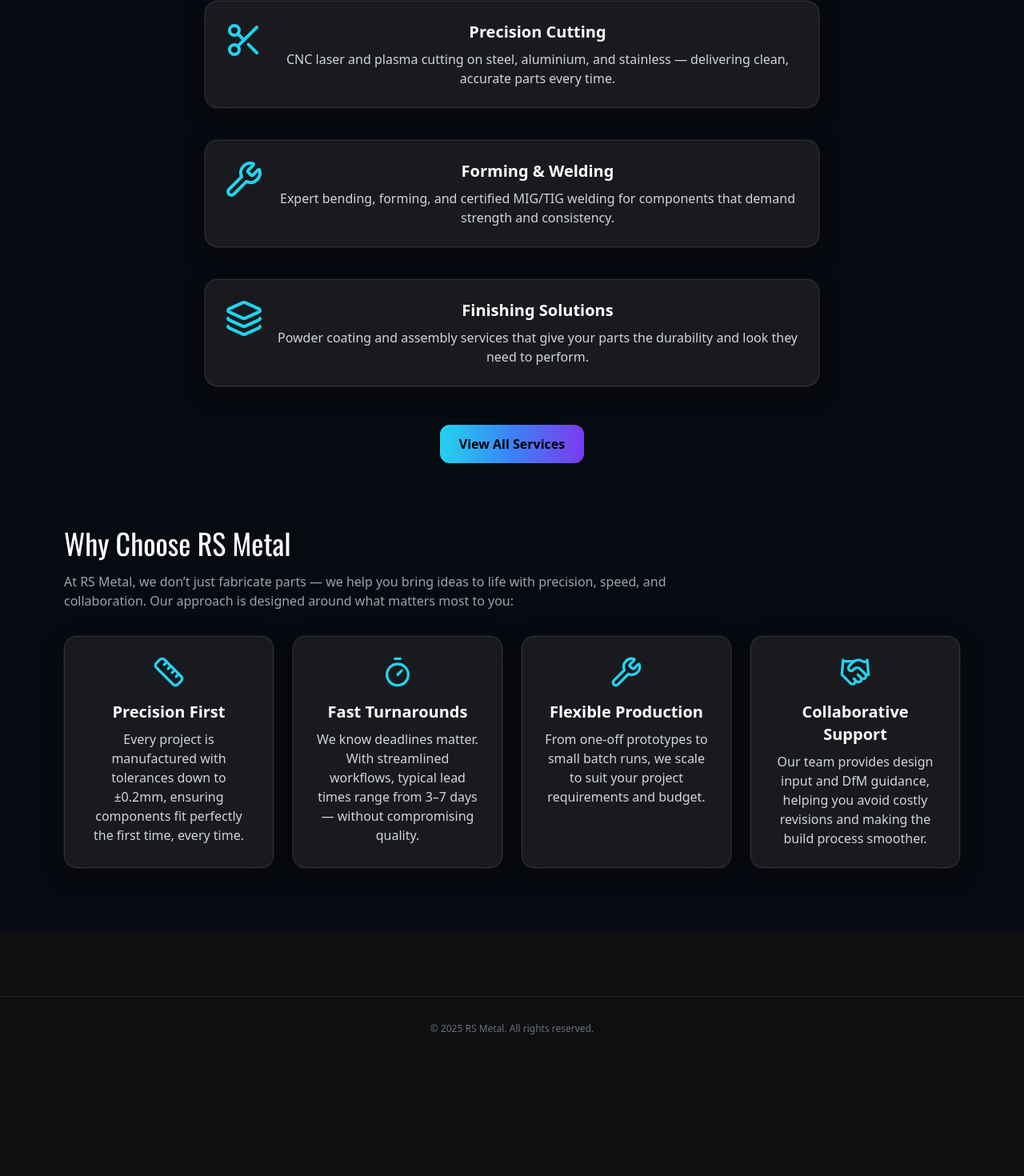
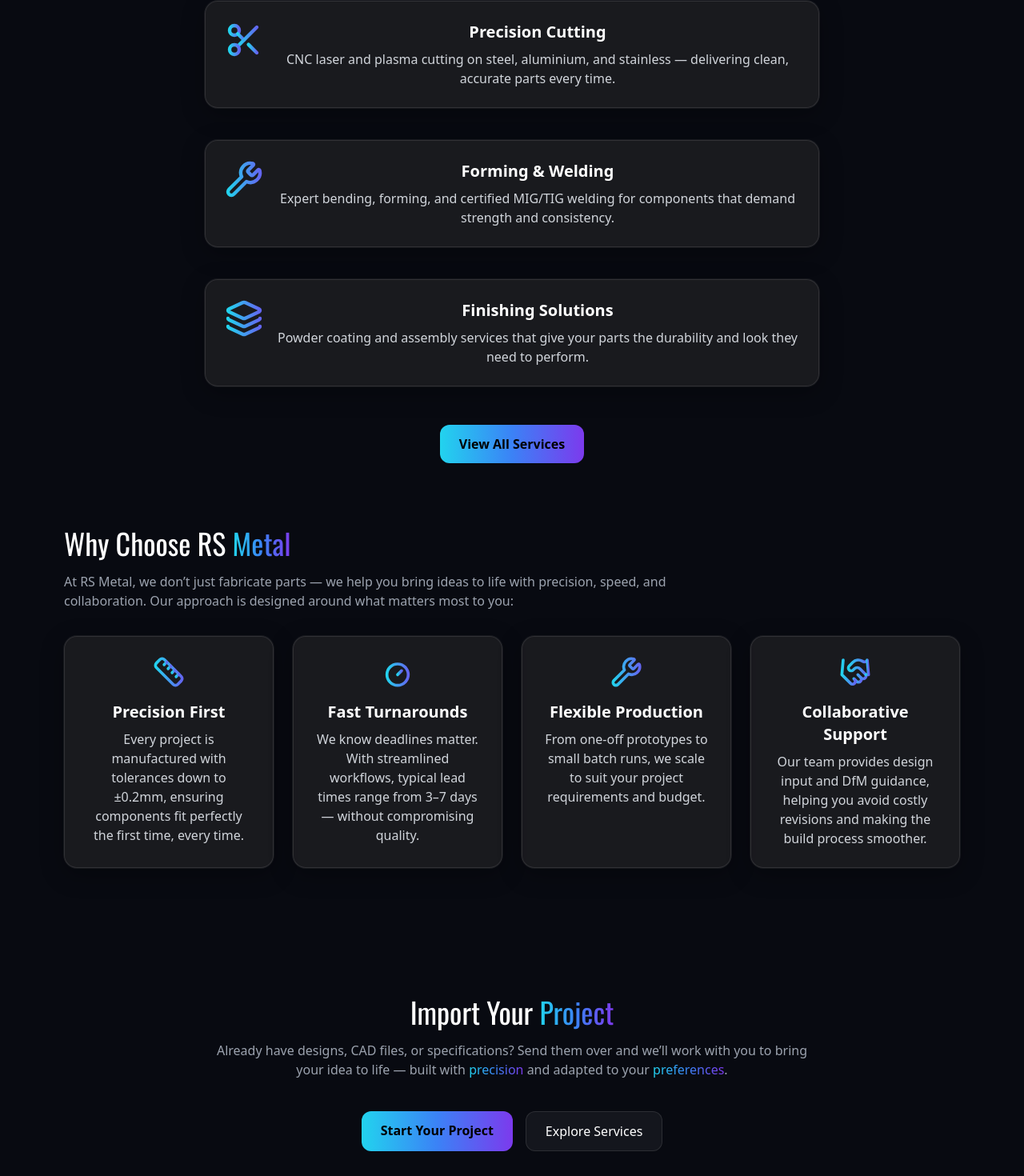
Before and after one commit to Ryouske16/rs-metal, a Next.js app: page / in a window 1280 px wide. Shown: the part 1134-2604 px from the top of the page at 80% size. Before the commit the page ends 2460 px from the top, so only its background shows below. Built offline with nearby package versions, Linux system fonts and the light colour scheme.

Commit message:
developed homepage more

```diff
--- a/app/page.tsx
+++ b/app/page.tsx
@@ -17,24 +17,51 @@
   Layers,
 } from "lucide-react";
 
+// ✅ Shared gradient ID
+const gradientId = "cyan-violet";
+
 const values = [
   {
-    icon: <Ruler className="w-10 h-10 mx-auto text-cyan-400" />,
+    icon: (
+      <Ruler
+        className="w-10 h-10 mx-auto"
+        stroke={`url(#${gradientId})`}
+        strokeWidth={2.2}
+      />
+    ),
     title: "Precision First",
     desc: "Every project is manufactured with tolerances down to ±0.2mm, ensuring components fit perfectly the first time, every time.",
   },
   {
-    icon: <Timer className="w-10 h-10 mx-auto text-cyan-400" />,
+    icon: (
+      <Timer
+        className="w-10 h-10 mx-auto"
+        stroke={`url(#${gradientId})`}
+        strokeWidth={2.2}
+      />
+    ),
     title: "Fast Turnarounds",
     desc: "We know deadlines matter. With streamlined workflows, typical lead times range from 3–7 days — without compromising quality.",
   },
   {
-    icon: <Wrench className="w-10 h-10 mx-auto text-cyan-400" />,
+    icon: (
+      <Wrench
+        className="w-10 h-10 mx-auto"
+        stroke={`url(#${gradientId})`}
+        strokeWidth={2.2}
+      />
+    ),
     title: "Flexible Production",
     desc: "From one-off prototypes to small batch runs, we scale to suit your project requirements and budget.",
   },
   {
-    icon: <Handshake className="w-10 h-10 mx-auto text-cyan-400" />,
+    icon: (
+      <Handshake
+        className="w-10 h-10 mx-auto"
+        stroke={`url(#${gradientId})`}
+        strokeWidth={2.2}
+      />
+    ),
     title: "Collaborative Support",
     desc: "Our team provides design input and DfM guidance, helping you avoid costly revisions and making the build process smoother.",
   },
@@ -42,17 +69,35 @@
 
 const expertise = [
   {
-    icon: <Scissors className="w-12 h-12 text-cyan-400" />,
+    icon: (
+      <Scissors
+        className="w-12 h-12"
+        stroke={`url(#${gradientId})`}
+        strokeWidth={2.2}
+      />
+    ),
     title: "Precision Cutting",
     desc: "CNC laser and plasma cutting on steel, aluminium, and stainless — delivering clean, accurate parts every time.",
   },
   {
-    icon: <Wrench className="w-12 h-12 text-cyan-400" />,
+    icon: (
+      <Wrench
+        className="w-12 h-12"
+        stroke={`url(#${gradientId})`}
+        strokeWidth={2.2}
+      />
+    ),
     title: "Forming & Welding",
     desc: "Expert bending, forming, and certified MIG/TIG welding for components that demand strength and consistency.",
   },
   {
-    icon: <Layers className="w-12 h-12 text-cyan-400" />,
+    icon: (
+      <Layers
+        className="w-12 h-12"
+        stroke={`url(#${gradientId})`}
+        strokeWidth={2.2}
+      />
+    ),
     title: "Finishing Solutions",
     desc: "Powder coating and assembly services that give your parts the durability and look they need to perform.",
   },
@@ -62,7 +107,17 @@
   const images = ["/hero-welding.png", "/hero-cnc.png", "/hero-bending.png"];
 
   return (
-    <div>
+    <div className="relative">
+      {/* ✅ Global Gradient Defs (only needs to be defined once) */}
+      <svg className="absolute w-0 h-0">
+        <defs>
+          <linearGradient id={gradientId} x1="0%" y1="0%" x2="100%" y2="0%">
+            <stop stopColor="#22d3ee" offset="0%" /> {/* cyan-400 */}
+            <stop stopColor="#6366f1" offset="100%" /> {/* violet-600 */}
+          </linearGradient>
+        </defs>
+      </svg>
+
       {/* ✅ Hero Section */}
       <section className="py-20">
         <div className="max-w-6xl mx-auto px-4 grid md:grid-cols-2 gap-10 items-center">
@@ -126,8 +181,7 @@
               <p className="text-lg text-gray-300 leading-relaxed">
                 Welcome to RS Metal — where{" "}
                 <span className="gradient-text">advanced machinery</span> meets{" "}
-                <span className="gradient-text">skilled craftsmanship</span>.
-                From cutting and forming to welding and finishing, we deliver{" "}
+                <span className="gradient-text">skilled craftsmanship</span>. From cutting and forming to welding and finishing, we deliver{" "}
                 <span className="gradient-text">precision fabrication</span>{" "}
                 with reliability and care, ensuring your projects are completed
                 to the highest standards — on time and on budget.
@@ -149,29 +203,18 @@
               {expertise.map((srv, i) => (
                 <motion.div
                   key={srv.title}
-      className="card p-6 flex items-start gap-4 bg-gray-950/60 border border-white/10 rounded-xl cursor-pointer"
+                  className="card p-6 flex items-start gap-4 bg-gray-950/60 border border-white/10 rounded-xl cursor-pointer group"
                   initial={{ opacity: 0, x: i % 2 === 0 ? -40 : 40 }}
                   whileInView={{ opacity: 1, x: 0 }}
                   transition={{ duration: 0.6, delay: i * 0.2 }}
                   viewport={{ once: true, amount: 0.3 }}
-      whileHover="hover"
+                  whileHover={{ scale: 1.05 }} // 🔹 Pop-out
                 >
-      {/* Icon glows naturally on card hover */}
-      <motion.div
-        className="inline-block"
-        initial={{ scale: 0.5, opacity: 0 }}
-        whileInView={{ scale: 1, opacity: 1 }}
-        transition={{ duration: 0.5, delay: i * 0.2 }}
-        viewport={{ once: true }}
-        variants={{
-          hover: {
-            scale: 1.2,
-            filter: "drop-shadow(0 0 12px rgba(34,211,238,0.9))",
-          },
-        }}
-      >
+                  {/* Icon with glow */}
+                  <div className="relative">
+                    <div className="absolute inset-0 bg-gradient-to-r from-cyan-400 via-blue-500 to-violet-600 blur-lg opacity-0 group-hover:opacity-100 transition-opacity duration-500 rounded-full"></div>
                     {srv.icon}
-      </motion.div>
+                  </div>
 
                   <div>
                     <h3 className="text-xl font-semibold">{srv.title}</h3>
@@ -180,7 +223,6 @@
                 </motion.div>
               ))}
             </div>
-
 
             <Link
               href="/services"
@@ -192,7 +234,7 @@
 
           {/* Why Choose RS Metal */}
           <h2 className="text-3xl md:text-4xl font-oswald">
-            Why Choose RS Metal
+            Why Choose RS <span className="gradient-text">Metal</span>
           </h2>
           <p className="mt-4 text-gray-400 max-w-3xl">
             At RS Metal, we don’t just fabricate parts — we help you bring ideas
@@ -201,14 +243,83 @@
           </p>
 
           <div className="mt-8 grid md:grid-cols-2 lg:grid-cols-4 gap-6">
-            {values.map((v) => (
-              <div key={v.title} className="card p-6 text-center">
-                <div>{v.icon}</div>
+            {values.map((v, i) => (
+              <motion.div
+                key={v.title}
+                className="card p-6 text-center cursor-pointer"
+                initial={{ opacity: 0, y: 30 }}
+                whileInView={{ opacity: 1, y: 0 }}
+                transition={{ duration: 0.5, delay: i * 0.2 }}
+                viewport={{ once: true }}
+                whileHover={{ scale: 1.05 }} // 🔹 Pop-out
+              >
+                {v.icon}
                 <h3 className="mt-4 text-xl font-semibold">{v.title}</h3>
                 <p className="mt-2 text-gray-300">{v.desc}</p>
-              </div>
+              </motion.div>
             ))}
           </div>
+        </div>
+      </section>
+
+      {/* ✅ Import Your Project Section */}
+      <section className="py-20 bg-gray-950/50">
+        <div className="max-w-6xl mx-auto px-4 text-center">
+          {/* Heading with gradient word */}
+          <motion.h2
+            className="text-3xl md:text-4xl font-oswald"
+            initial={{ opacity: 0, y: 30 }}
+            whileInView={{ opacity: 1, y: 0 }}
+            transition={{ duration: 0.6 }}
+            viewport={{ once: true }}
+          >
+            Import Your <span className="gradient-text">Project</span>
+          </motion.h2>
+
+          {/* Description */}
+          <motion.p
+            className="mt-4 text-gray-400 max-w-3xl mx-auto"
+            initial={{ opacity: 0, y: 30 }}
+            whileInView={{ opacity: 1, y: 0 }}
+            transition={{ duration: 0.6, delay: 0.2 }}
+            viewport={{ once: true }}
+          >
+            Already have designs, CAD files, or specifications?
+            Send them over and we’ll work with you to bring your idea to life —
+            built with <span className="gradient-text">precision</span> and adapted to your{" "}
+            <span className="gradient-text">preferences</span>.
+          </motion.p>
+
+          {/* CTA Buttons */}
+          <motion.div
+            className="mt-10 flex justify-center gap-4"
+            initial={{ opacity: 0, y: 30 }}
+            whileInView={{ opacity: 1, y: 0 }}
+            transition={{ duration: 0.6, delay: 0.4 }}
+            viewport={{ once: true }}
+          >
+            <Link
+              href="/contact"
+              className="px-6 py-3 rounded-xl bg-gradient-to-r from-cyan-400 via-blue-500 to-violet-600 text-black font-semibold hover:opacity-90 transition"
+            >
+              Start Your Project
+            </Link>
+            <Link
+              href="/services"
+              className="px-6 py-3 rounded-xl bg-white/5 border border-white/10 hover:bg-white/10 transition"
+            >
+              Explore Services
+            </Link>
+          </motion.div>
+
+          {/* Decorative gradient bar */}
+          <motion.div
+            className="h-[2px] w-40 mx-auto mt-12 bg-gradient-to-r from-cyan-400 via-blue-500 to-violet-600 rounded-full shadow-[0_0_12px_rgba(59,130,246,0.7)]"
+            initial={{ opacity: 0, scaleX: 0 }}
+            whileInView={{ opacity: 1, scaleX: 1 }}
+            transition={{ duration: 0.7, delay: 0.6 }}
+            viewport={{ once: true }}
+          />
         </div>
       </section>
     </div>
```
Also changed, not shown: app/contact/page.tsx (+60 -13 lines). Lines whose indentation alone changed are shown as unchanged.
